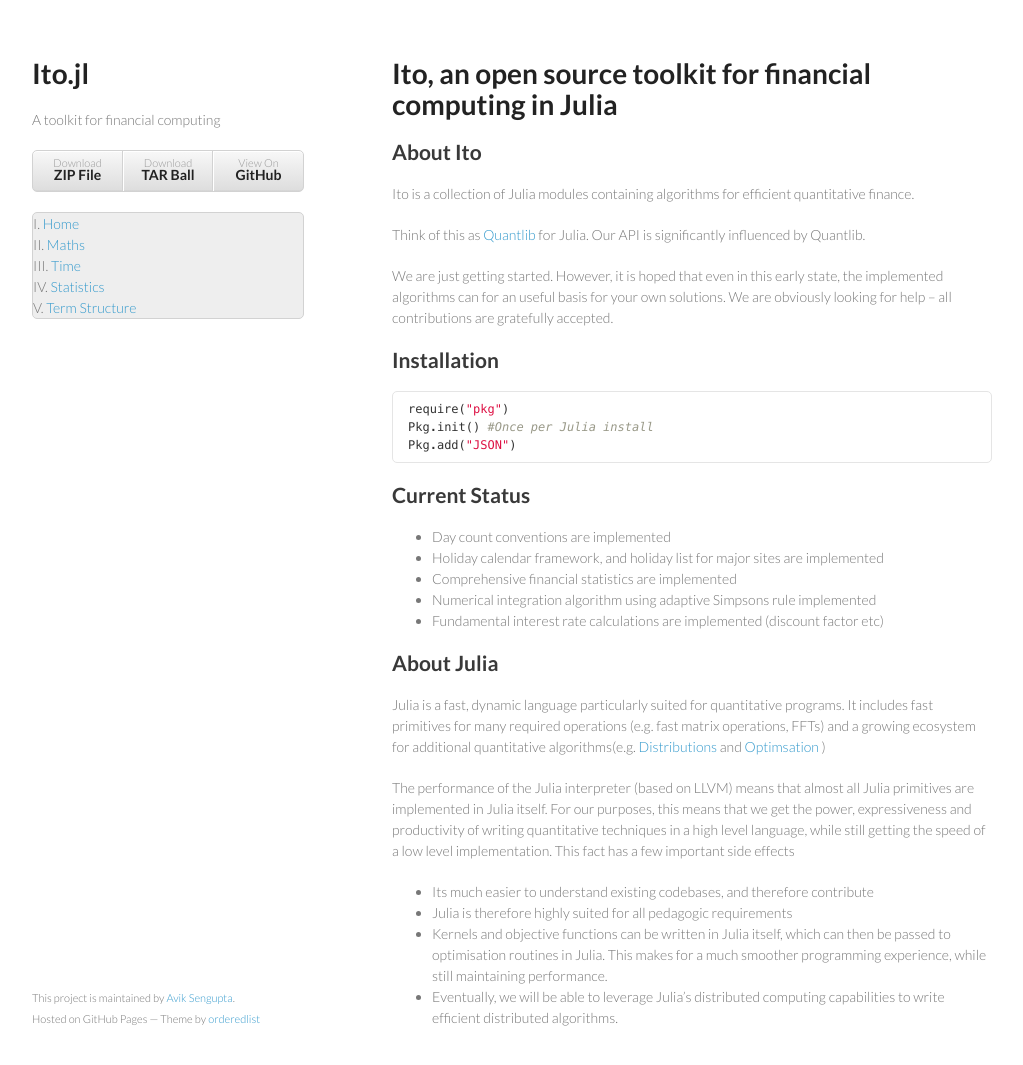
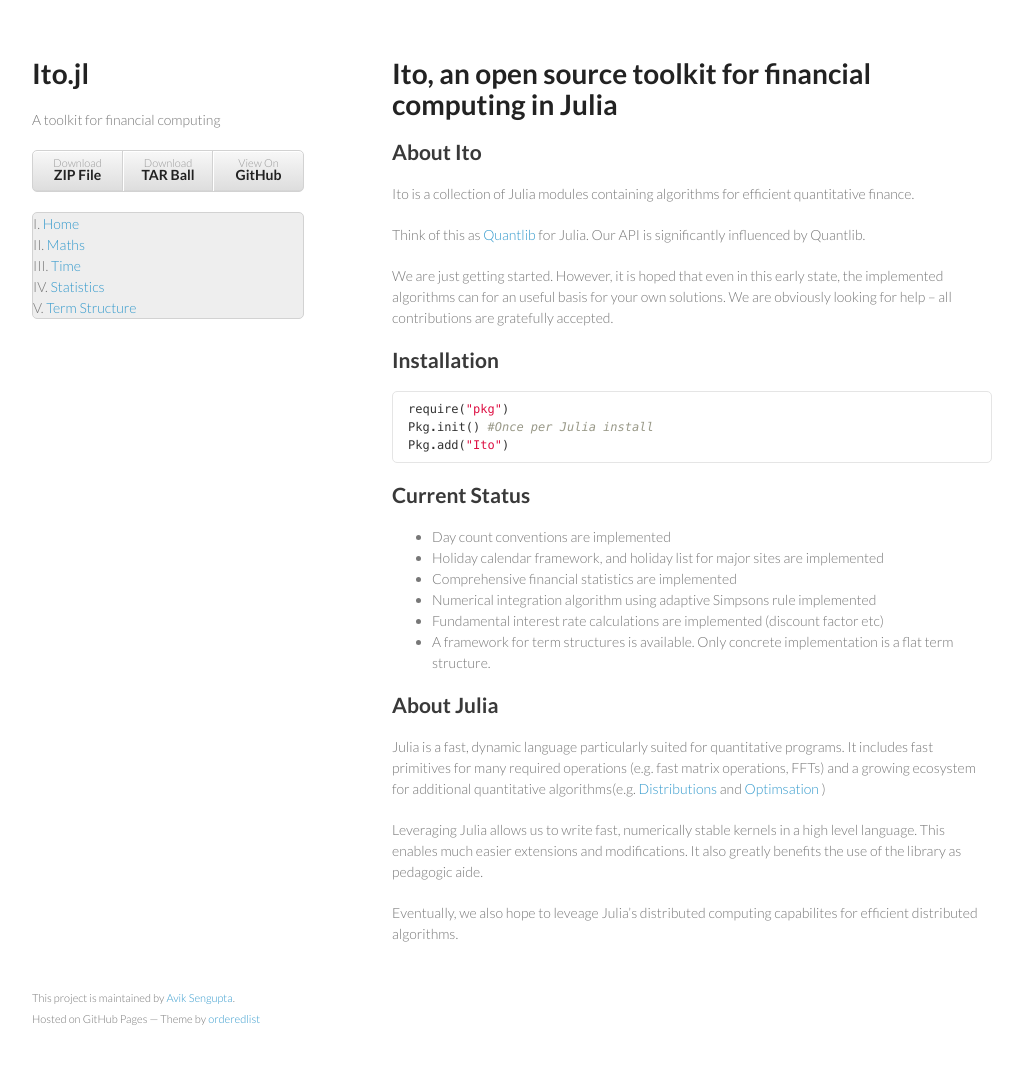
Before and after one commit to aviks/Ito.jl, a Jekyll site: the page built from doc/index.md, in a window 1280 px wide and 1098 px high. Shown: the top 1065 px of the window, without its empty margins (128-1151 px from the left). Built offline with Jekyll 4.4.1, drawn with Linux system fonts in a browser that asks for light colours; Markdown is read by kramdown in place of the engine named in the settings.

Commit message:
Update doc/index.md

````diff
--- a/doc/index.md
+++ b/doc/index.md
@@ -17,7 +17,7 @@ We are just getting started. However, it is hoped that even in this early state,
 ```julia
 require("pkg")
 Pkg.init() #Once per Julia install
-Pkg.add("JSON")
+Pkg.add("Ito")
 ```
 
 ## Current Status
@@ -27,14 +27,12 @@ Pkg.add("JSON")
 * Comprehensive financial statistics are implemented
 * Numerical integration algorithm using adaptive Simpsons rule implemented
 * Fundamental interest rate calculations are implemented (discount factor etc)
+* A framework for term structures is available. Only concrete implementation is a flat term structure.
 
 ##About Julia
 
 Julia is a fast, dynamic language particularly suited for quantitative programs. It includes fast primitives for many required operations (e.g. fast matrix operations, FFTs) and a growing ecosystem for additional quantitative algorithms(e.g. [Distributions](https://github.com/JuliaStats/Distributions.jl) and  [Optimsation](https://github.com/johnmyleswhite/Optim.jl) )
 
-The performance of the Julia interpreter (based on LLVM) means that almost all Julia primitives are implemented in Julia itself. For our purposes, this means that we get the power, expressiveness and productivity of writing quantitative techniques in a high level language, while still getting the speed of a low level implementation. This fact has a few important side effects
+Leveraging Julia allows us to write fast, numerically stable kernels in a high level language. This enables much easier extensions and modifications. It also greatly benefits the use of the library as pedagogic aide.
 
-* Its much easier to understand existing codebases, and therefore contribute
-* Julia is therefore highly suited for all pedagogic requirements
-* Kernels and objective functions can be written in Julia itself, which can then be passed to optimisation routines in Julia. This makes for a much smoother programming experience, while still maintaining performance.
-* Eventually, we will be able to leverage Julia's distributed computing capabilities to write efficient distributed algorithms.
+Eventually, we also hope to leveage Julia's distributed computing capabilites for efficient distributed algorithms.
````
